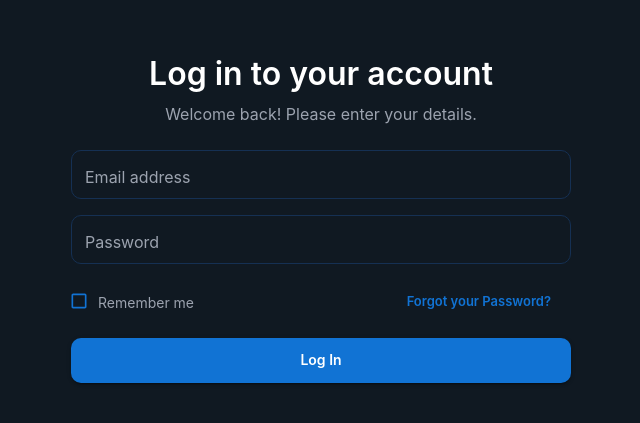
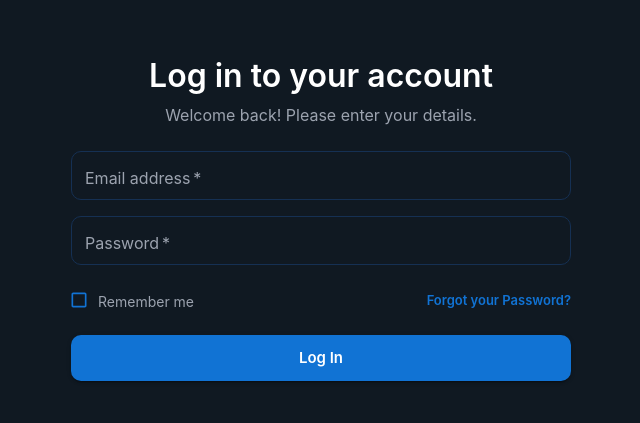
Before and after one commit to Tonyreng/AnthonyR-FinZen, a React (Vite) app in the folder frontend/: page /login in a window 1280 px wide. Shown: the part 181-604 px from the top of the page, without its empty margins (319-959 px from the left). Built offline with nearby package versions, Linux system fonts and the light colour scheme.

Commit message:
Added the various Form components to the UserForm component to be used on the Login and Signup pages

```diff
--- a/frontend/package.json
+++ b/frontend/package.json
@@ -18,6 +18,7 @@
         "jwt-decode": "^4.0.0",
         "react": "^19.1.1",
         "react-dom": "^19.1.1",
+        "react-hook-form": "^7.65.0",
         "react-router-dom": "^7.9.1"
     },
     "devDependencies": {
--- a/frontend/src/components/HeaderForm.tsx
+++ b/frontend/src/components/FormHeader.tsx
@@ -5,7 +5,7 @@ type Props = {
     paragraph: string;
 };
 
-function HeaderForm({ title, paragraph }: Props) {
+function FormHeader({ title, paragraph }: Props) {
     return (
         <Box sx={{ mb: 3 }}>
             <Typography sx={{ mb: 1 }} variant="h2">
@@ -18,4 +18,4 @@ function HeaderForm({ title, paragraph }: Props) {
     );
 }
 
-export default HeaderForm;
+export default FormHeader;
--- a/frontend/src/components/InputForm.tsx
+++ b/frontend/src/components/FormInput.tsx
@@ -9,7 +9,7 @@ type Props = {
     styleInput?: object;
 };
 
-const InputForm = ({ name, rules, label, type, styleInput }: Props) => {
+const FormInput = ({ name, rules, label, type, styleInput }: Props) => {
     const { control, formState, getFieldState } = useFormContext();
     const { error } = getFieldState(name, formState);
 
@@ -48,4 +48,4 @@ const InputForm = ({ name, rules, label, type, styleInput }: Props) => {
     );
 };
 
-export default InputForm;
+export default FormInput;
--- /dev/null
+++ b/frontend/src/components/UserForm.tsx
@@ -0,0 +1,102 @@
+import { FormProvider, SubmitHandler, UseFormReturn } from 'react-hook-form';
+import { LoginFormInputs } from '../pages/Login';
+import { Box } from '@mui/material';
+import FormInput from './FormInput';
+import FormHeader from './FormHeader';
+import FormButton from './FormButton';
+
+type Props = {
+    onSubmit?: SubmitHandler<LoginFormInputs>;
+    methods: UseFormReturn<LoginFormInputs>;
+};
+
+const UserForm = ({ onSubmit, methods }: Props) => {
+    return (
+        <Box sx={{ width: { md: '500px' } }}>
+            <FormHeader
+                title="Log in to your account"
+                paragraph="Welcome back! Please enter your details."
+            />
+            <FormProvider {...methods}>
+                <Box
+                    component="form"
+                    onSubmit={methods.handleSubmit(
+                        onSubmit ? onSubmit : () => {}
+                    )}
+                    sx={{ display: 'flex', flexDirection: 'column', gap: 2 }}
+                >
+                    <FormInput
+                        name="email"
+                        label="Email address"
+                        type="textfield"
+                        rules={{
+                            required: 'Email is required',
+                            pattern: {
+                                value: /^[^\s@]+@[^\s@]+\.[^\s@]+$/,
+                                message: 'Enter a valid email address',
+                            },
+                        }}
+                    />
+
+                    <FormInput
+                        name="password"
+                        label="Password"
+                        type="textfield"
+                        rules={{
+                            required: 'Password is required',
+                        }}
+                    />
+                    <Box
+                        sx={{
+                            display: 'flex',
+                            justifyContent: 'space-between',
+                        }}
+                    >
+                        <FormInput
+                            name="rememberMe"
+                            label="Remember me"
+                            type="checkbox"
+                            styleInput={{
+                                '& .MuiFormControlLabel-label': {
+                                    fontSize: '0.875rem',
+                                    fontWeight: 400,
+                                    paddingTop: '3px',
+                                    color: '#9CA3AF',
+                                },
+                            }}
+                        />
+                        <FormButton
+                            text="Forgot your Password?"
+                            buttonStyle={{
+                                padding: 0,
+                                ':focus': { outline: 'none' },
+                                ':hover': {
+                                    backgroundColor: 'transparent',
+                                },
+                            }}
+                            buttonVariant="text"
+                            buttonSize="small"
+                            ripple={false}
+                        />
+                    </Box>
+                    <Box>
+                        <FormButton
+                            text="Log In"
+                            buttonStyle={{
+                                width: '100%',
+                                ':hover': {
+                                    backgroundColor: 'rgba(17, 115, 212, 0.9)',
+                                },
+                            }}
+                            buttonVariant="contained"
+                            buttonSize="large"
+                            ButtonType="submit"
+                        />
+                    </Box>
+                </Box>
+            </FormProvider>
+        </Box>
+    );
+};
+
+export default UserForm;
--- a/frontend/src/pages/Login.tsx
+++ b/frontend/src/pages/Login.tsx
@@ -1,100 +1,28 @@
-import {
-    Box,
-    Button,
-    Checkbox,
-    FormControl,
-    FormControlLabel,
-    FormGroup,
-    TextField,
-    Typography,
-} from '@mui/material';
+import { useForm } from 'react-hook-form';
+import UserForm from '../components/UserForm';
+
+export type LoginFormInputs = {
+    email: string;
+    password: string;
+    rememberMe: boolean;
+};
 
 type Props = {};
 
-function Login({}: Props) {
-    return (
-        <Box sx={{ width: { md: '500px' } }}>
-            <Box sx={{ mb: 3 }}>
-                <Typography sx={{ mb: 1 }} variant="h2">
-                    Log in to your account
-                </Typography>
-                <Typography variant="body1" color="textSecondary">
-                    Welcome back! Please enter your details.
-                </Typography>
-            </Box>
+function Login(props: Props) {
+    const methods = useForm<LoginFormInputs>({
+        defaultValues: {
+            email: '',
+            password: '',
+            rememberMe: false,
+        },
+    });
 
-            <FormGroup>
-                <FormControl fullWidth>
-                    <TextField
-                        id="email"
-                        label="Email address"
-                        variant="outlined"
-                        fullWidth
-                        sx={{ mb: 2 }}
-                    />
-                    <TextField
-                        id="password"
-                        label="Password"
-                        type="password"
-                        variant="outlined"
-                        fullWidth
-                        sx={{ mb: 2 }}
-                    />
-                    <Box
-                        sx={{
-                            display: 'flex',
-                            justifyContent: 'space-between',
-                            mb: 2,
-                        }}
-                    >
-                        <FormControlLabel
-                            control={
-                                <Checkbox
-                                    size="small"
-                                    sx={{ color: 'primary.main' }}
-                                />
-                            }
-                            label="Remember me"
-                            sx={{
-                                '& .MuiFormControlLabel-label': {
-                                    fontSize: '0.875rem',
-                                    fontWeight: 400,
-                                    paddingTop: '3px',
-                                    color: '#9CA3AF',
-                                },
-                            }}
-                        />
-                        <Button
-                            sx={{
-                                ':focus': { outline: 'none' },
-                                ':hover': {
-                                    backgroundColor: 'transparent',
-                                },
-                            }}
-                            variant="text"
-                            size="small"
-                            disableRipple
-                        >
-                            Forgot your Password?
-                        </Button>
-                    </Box>
-                </FormControl>
-            </FormGroup>
-            <Box>
-                <Button
-                    sx={{
-                        ':hover': {
-                            backgroundColor: 'rgba(17, 115, 212, 0.9)',
-                        },
-                    }}
-                    variant="contained"
-                    fullWidth
-                >
-                    Log In
-                </Button>
-            </Box>
-        </Box>
-    );
+    const onSubmit = (data: LoginFormInputs) => {
+        console.log(data);
+    };
+
+    return <UserForm onSubmit={onSubmit} methods={methods} />;
 }
 
 export default Login;
```
Also changed, not shown: frontend/src/components/Login.tsx (deleted, +0 -81 lines), 1 other file (tests, documents, lock files or other folders).
